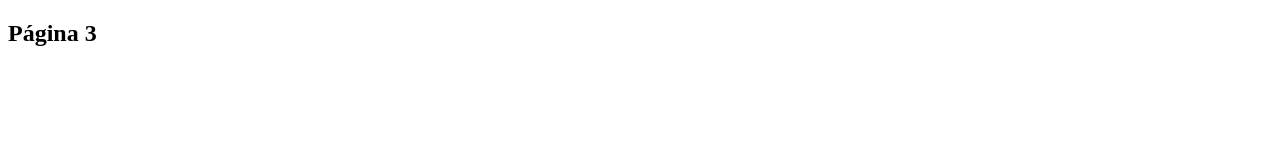
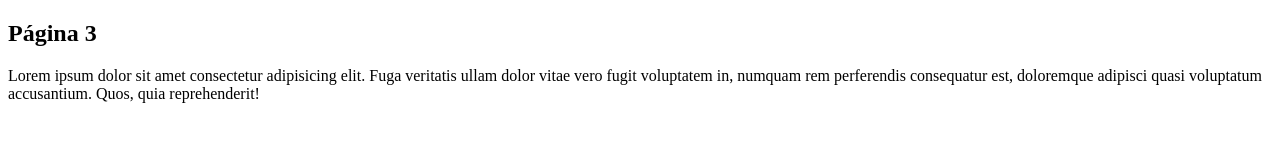
Before and after one commit to nefidesarrollocesde/sitioGIT, a plain HTML site: page pag3.html in a window 1280 px wide. Drawn offline with Linux system fonts and the light colour scheme.

Commit message:
Estilos y js

```diff
--- /dev/null
+++ b/CSS/estilos.CSS
@@ -0,0 +1,3 @@
+body{
+    background-color: aqua;
+}
--- /dev/null
+++ b/js/alerta.js
@@ -0,0 +1 @@
+alert("Hola, desde github")
--- a/pag3.html
+++ b/pag3.html
@@ -8,5 +8,6 @@
 </head>
 <body>
     <h2>Página 3</h2>
+    <p>Lorem ipsum dolor sit amet consectetur adipisicing elit. Fuga veritatis ullam dolor vitae vero fugit voluptatem in, numquam rem perferendis consequatur est, doloremque adipisci quasi voluptatum accusantium. Quos, quia reprehenderit!</p>
 </body>
 </html>
```
